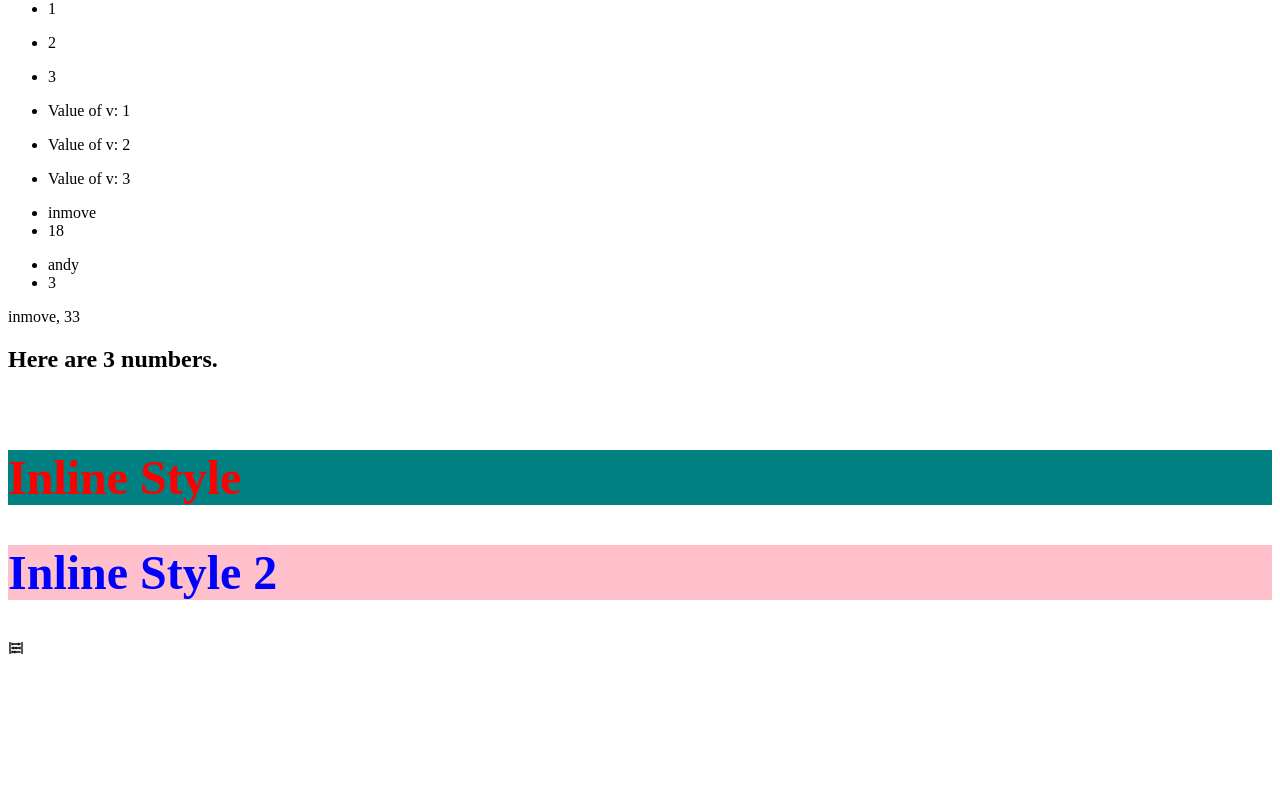
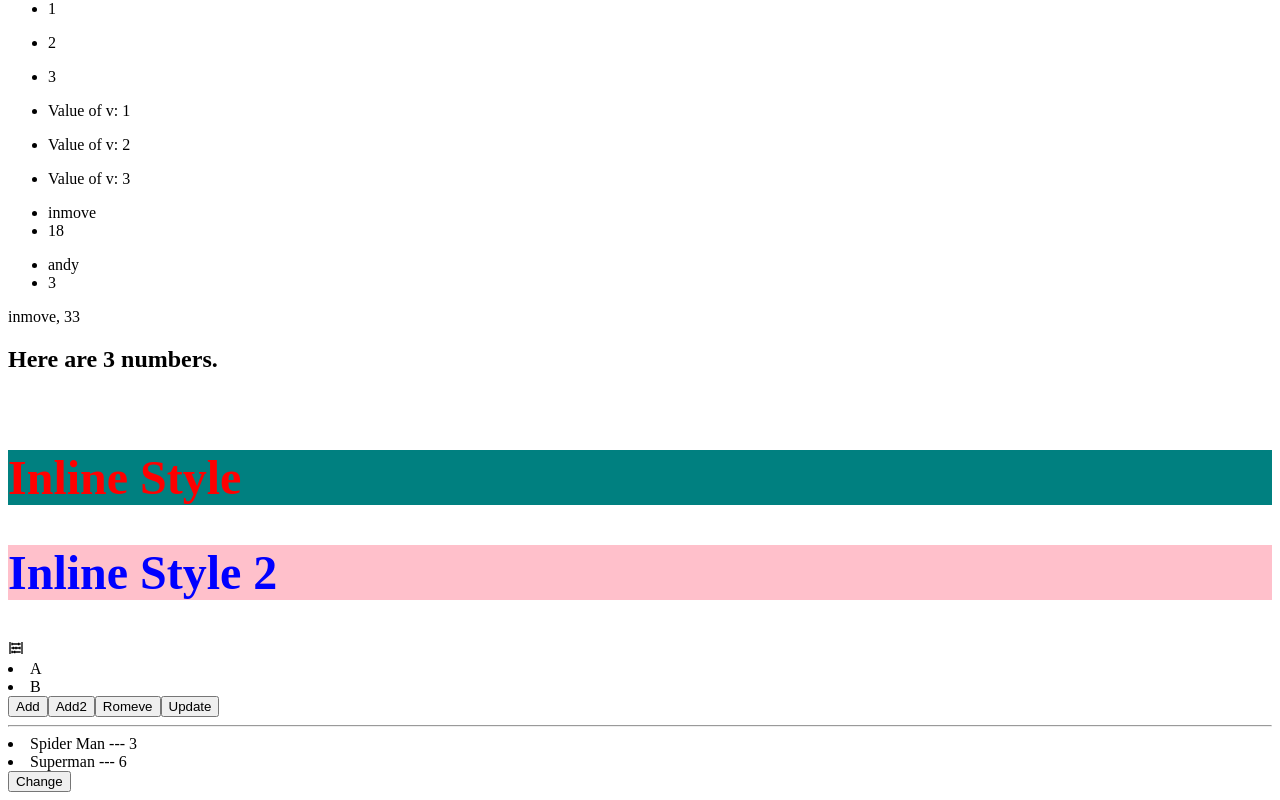
Before and after one commit to lisper-inmove/learn-reactjs, a React (Vite) app: page / in a window 1280 px wide. Shown: the part 190-990 px from the top of the page. Before the commit the page ends 858 px from the top, so only its background shows below. Built offline with nearby package versions, Linux system fonts and the light colour scheme.

Commit message:
Array Operate

```diff
--- /dev/null
+++ b/src/components/ArrayOperate.jsx
@@ -0,0 +1,45 @@
+import React from "react";
+import { useState } from "react";
+
+const ArrayOperate = () => {
+  const [friends, setFriends] = useState(["A", "B"]);
+  const [movies, setMovies] = useState([
+    { id: 1, title: "Spider Man", ratings: 3 },
+    { id: 2, title: "Superman", ratings: 6 },
+  ]);
+
+  const add = () => setFriends([...friends, "inmove"]);
+  const add2 = () => setFriends((fs) => [...fs, "inmove"]);
+  const remove = () => setFriends(friends.filter((f) => f !== "inmove"));
+  const update = () => {
+    setFriends(friends.map((f) => (f === "inmove" ? "Inmove" : f)));
+  };
+
+  const change = () => {
+    setMovies(
+      movies.map((m) => (m.id === 2 ? { ...m, title: "John Wick 5" } : m)),
+    );
+  };
+
+  return (
+    <div>
+      {friends.map((f) => (
+        <li key={Math.random()}>{f}</li>
+      ))}
+      <button onClick={add}>Add</button>
+      <button onClick={add2}>Add2</button>
+      <button onClick={remove}>Romeve</button>
+      <button onClick={update}>Update</button>
+
+      <hr />
+      {movies.map((m) => (
+        <li key={m.id}>
+          {m.title} --- {m.ratings}
+        </li>
+      ))}
+      <button onClick={change}>Change</button>
+    </div>
+  );
+};
+
+export default ArrayOperate;
--- a/src/components/Greet.jsx
+++ b/src/components/Greet.jsx
@@ -1,6 +1,7 @@
 import User from "./User";
 import { BiAbacus } from "react-icons/bi";
 import "./Great.css";
+import ArrayOperate from "./ArrayOperate";
 
 function Greet() {
   const numbers = [1, 2, 3];
@@ -48,6 +49,7 @@ function Greet() {
       <h1 style={{ color: "red", backgroundColor: "teal" }}>Inline Style</h1>
       <h1 style={styles}>Inline Style 2</h1>
       <BiAbacus />
+      <ArrayOperate />
     </section>
   );
 }
```
